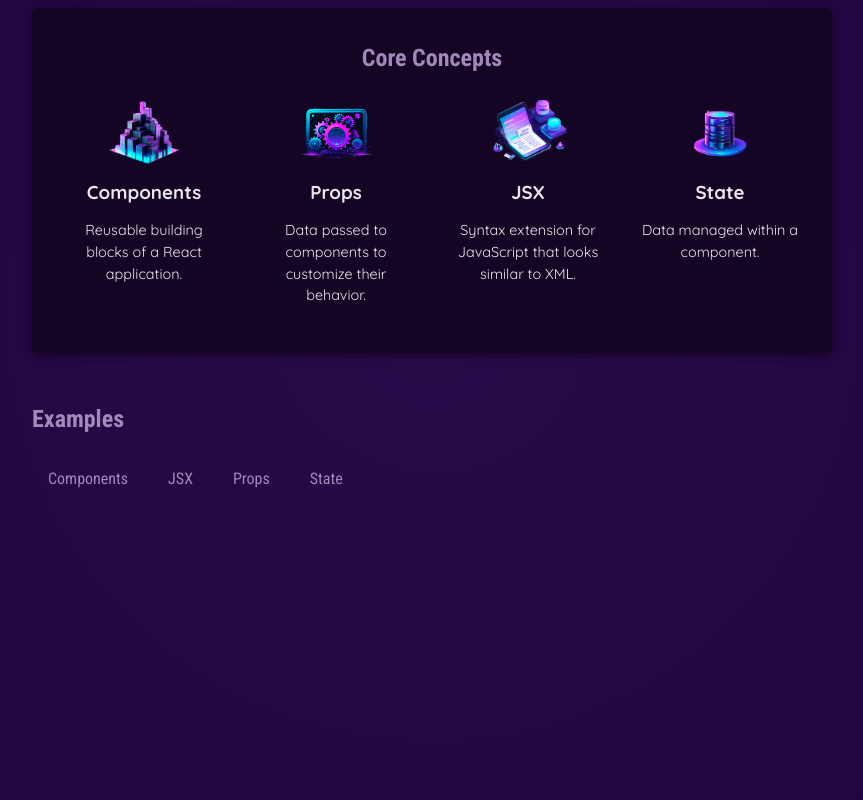
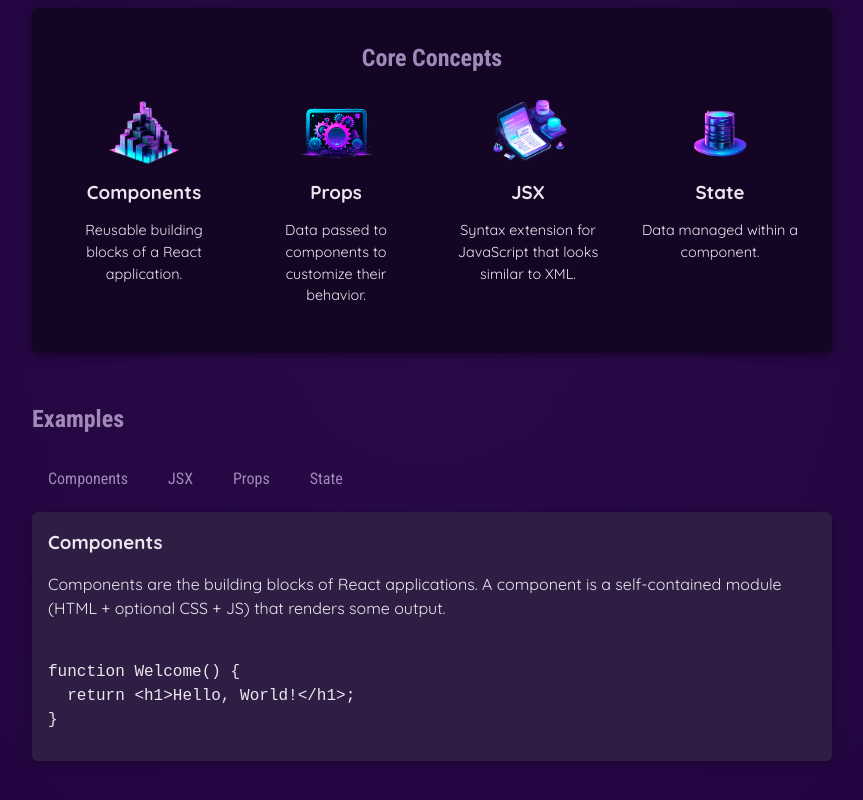
Before and after one commit to sandeep-k-rc/react-essentials, a React (Vite) app: page / in a window 1280 px wide. Shown: the part 324-1124 px from the top of the page, without its empty margins (208-1071 px from the left). Built offline with nearby package versions, Linux system fonts and the light colour scheme.

Commit message:
useState concept

```diff
--- a/src/App.jsx
+++ b/src/App.jsx
@@ -1,4 +1,5 @@
 
+import {useState} from 'react';
 import componentsImg1 from './assets/components.png';
 import propsImg1 from './assets/config.png';
 import jsxImg1 from './assets/jsx-ui.png';
@@ -8,6 +9,7 @@
 import Header from './components/Header/Header.jsx';
 import {CoreConceptsV1, CoreConceptsV2, CoreConceptsV3, CoreConceptsV4} from './components/CoreConcepts/CoreConcepts.jsx';
 import TabButtons from './components/TabButtons/TabButtons.jsx';
+import { EXAMPLES } from './data.js';
 
 const propSyntax = 1;
 // can pass default value in prop e.g.
@@ -18,8 +20,13 @@
 
 function App() {
 
+
+    const [selectedTab, setSelectedTab] = useState("components");
+
     function handleSelect(tabName) {
-        console.log("Tab clicked:", tabName);
+
+        setSelectedTab(tabName);
+        console.log(selectedTab);
     }
 
   return (
@@ -91,11 +98,20 @@
         <section id="examples">
           <h2>Examples</h2>
           <menu>
-            <TabButtons onSelect={() => handleSelect("Components")}>Components</TabButtons>
-            <TabButtons onSelect={() => handleSelect("JSX")}>JSX</TabButtons>
-            <TabButtons onSelect={() => handleSelect("Props")}>Props</TabButtons>
-            <TabButtons onSelect={() => handleSelect("State")}>State</TabButtons>
+            <TabButtons onSelect={() => handleSelect("components")}>Components</TabButtons>
+            <TabButtons onSelect={() => handleSelect("jsx")}>JSX</TabButtons>
+            <TabButtons onSelect={() => handleSelect("props")}>Props</TabButtons>
+            <TabButtons onSelect={() => handleSelect("state")}>State</TabButtons>
           </menu>
+          <div id="tab-content">
+            <h3>{EXAMPLES[selectedTab].title}</h3>
+            <p>{EXAMPLES[selectedTab].description}</p>
+            <pre>
+                <code>
+                  {EXAMPLES[selectedTab].code}
+                </code>
+            </pre>
+          </div>
         </section>
       </main>
     </div>
--- a/src/data.js
+++ b/src/data.js
@@ -29,3 +29,54 @@
       'React-managed data which, when changed, causes the component to re-render & the UI to update.',
   },
 ];
+
+export const EXAMPLES = {
+  components: {
+    title: 'Components',
+    description:
+      'Components are the building blocks of React applications. A component is a self-contained module (HTML + optional CSS + JS) that renders some output.',
+    code: `
+function Welcome() {
+  return <h1>Hello, World!</h1>;
+}`,
+  },
+  jsx: {
+    title: 'JSX',
+    description:
+      'JSX is a syntax extension to JavaScript. It is similar to a template language, but it has full power of JavaScript (e.g., it may output dynamic content).',
+    code: `
+<div>
+  <h1>Welcome {userName}</h1>
+  <p>Time to learn React!</p>
+</div>`,
+  },
+  props: {
+    title: 'Props',
+    description:
+      'Components accept arbitrary inputs called props. They are like function arguments.',
+    code: `
+function Welcome(props) {
+  return <h1>Hello, {props.name}</h1>;
+}`,
+  },
+  state: {
+    title: 'State',
+    description:
+      'State allows React components to change their output over time in response to user actions, network responses, and anything else.',
+    code: `
+function Counter() {
+  const [isVisible, setIsVisible] = useState(false);
+
+  function handleClick() {
+    setIsVisible(true);
+  }
+
+  return (
+    <div>
+      <button onClick={handleClick}>Show Details</button>
+      {isVisible && <p>Amazing details!</p>}
+    </div>
+  );
+}`,
+  },
+};
```
